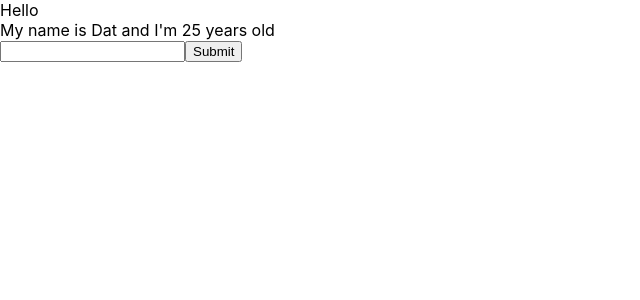
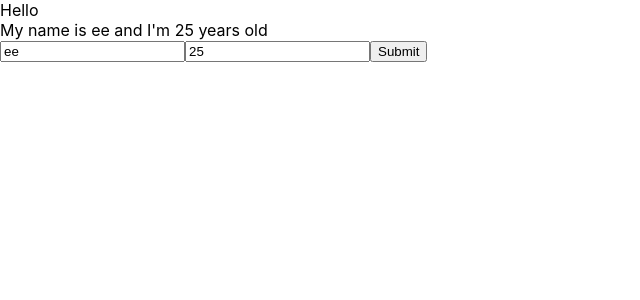
Before and after one commit to vandat3012/React-Demo, a React (Create React App) app: page / in a window 1280 px wide. Shown: the top 300 px of the page, without its empty margins (0-640 px from the left). Built offline with nearby package versions, Linux system fonts and the light colour scheme.

Commit message:
nesting compoment

```diff
--- a/src/components/Mycomponent.js
+++ b/src/components/Mycomponent.js
@@ -1,48 +1,12 @@
 import React from "react";
+import UserInfor from "./UserInfor";
 
 class Mycomponent extends React.Component {
-    state = {
-        name: 'Dat',
-        age: 25
-    };
-
-    handleClick() {
-        console.log("My name is", this.state.name)
-        this.setState({
-            name: "Dạt2",
-            age: Math.floor((Math.random() * 100) + 1)
-        })
-    }
-
-    onMouse(event) {
-        console.log(event)
-    }
-
-    handleChange = (name) => {
-        this.setState({
-            name: name.target.value
-        })
-    }
-
-
-    handleSubmit = (event) => {
-        event.preventDefault(); // chặn load lại trang
-        console.log(this.state)
-    }
 
     render() {
         return (
             <div>
-                My name is {this.state.name} and I'm {this.state.age} years old
-                {/* <button onClick={() => { this.handleClick() }}>Click me</button>
-                <button onMouseOver={this.onMouse}>Move me</button> */}
-                <form onSubmit={(event) => this.handleSubmit(event)}>
-                    <input
-                        type="text"
-                        onChange={(name) => this.handleChange(name)}
-                    />
-                    <button>Submit</button>
-                </form>
+                <UserInfor />
             </div>
         );
     }
--- /dev/null
+++ b/src/components/UserInfor.js
@@ -0,0 +1,60 @@
+import React, { Component } from "react";
+
+class UserInfor extends React.Component {
+
+    state = {
+        name: 'ee',
+        age: 25
+    };
+
+    handleClick() {
+        console.log("My name is", this.state.name)
+        this.setState({
+            name: "Dạt2",
+            age: Math.floor((Math.random() * 100) + 1)
+        })
+    }
+
+    onMouse(event) {
+        console.log(event)
+    }
+
+    handleChange = (name) => {
+        this.setState({
+            name: name.target.value
+        })
+    }
+
+
+    handleSubmit = (event) => {
+        event.preventDefault(); // chặn load lại trang
+        console.log(this.state)
+    }
+
+    handleChangeAge = (age) => {
+        this.setState({
+            age: age.target.value
+        })
+    }
+    render() {
+        return (
+            <div>
+                My name is {this.state.name} and I'm {this.state.age} years old
+                <form onSubmit={(event) => this.handleSubmit(event)}>
+                    <input
+                        value={this.state.name}
+                        type="text"
+                        onChange={(name) => this.handleChange(name)}
+                    />
+                    <input
+                        value={this.state.age}
+                        type="number"
+                        onChange={(age) => this.handleChangeAge(age)}
+                    />
+                    <button>Submit</button>
+                </form>
+            </div>
+        )
+    }
+}
+export default UserInfor;
```
